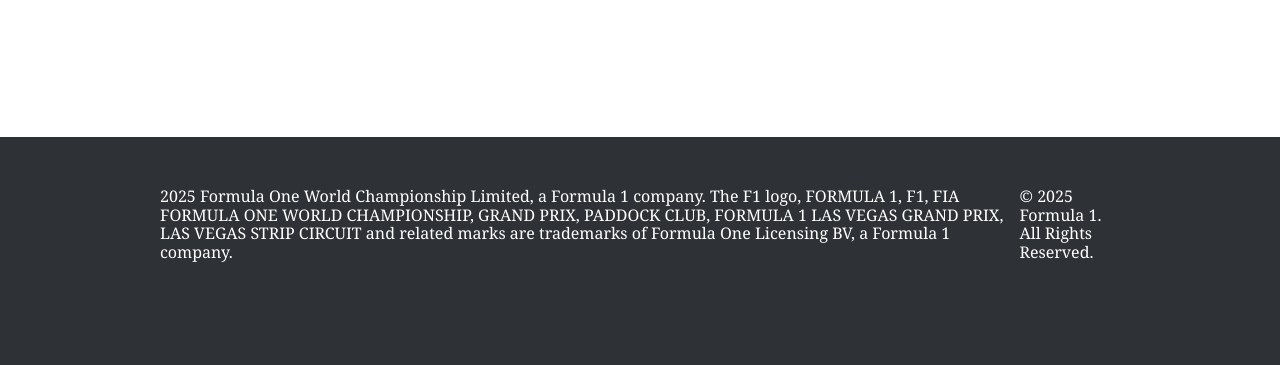
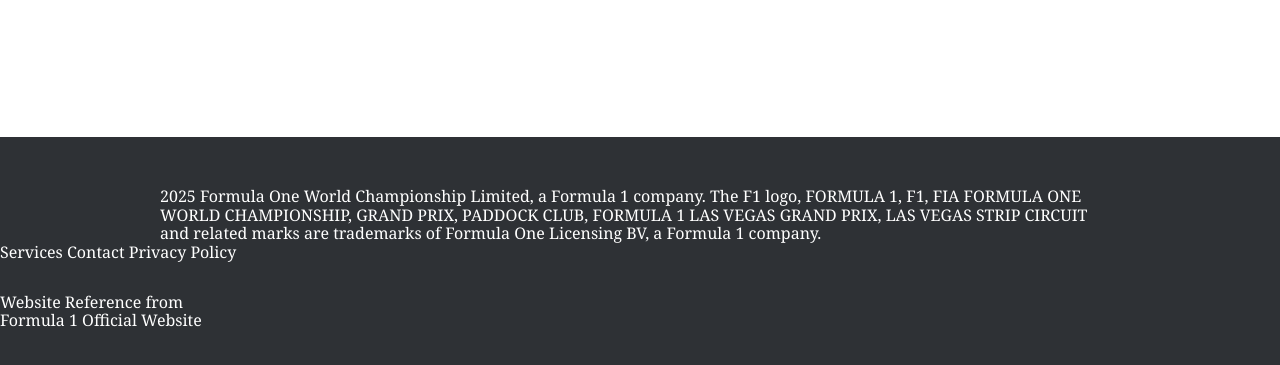
Before and after one commit to linakimi/class-project-2, a plain HTML site: page index.html in a window 1280 px wide. Shown: the part 1422-1787 px from the top of the page. Drawn offline with Linux system fonts and the light colour scheme.

Commit message:
Added footer links and linked sources

```diff
--- a/index.html
+++ b/index.html
@@ -88,9 +88,14 @@
       <footer class="site-footer">
   <div class="footer-content">
     <p>2025 Formula One World Championship Limited, a Formula 1 company. The F1 logo, FORMULA 1, F1, FIA FORMULA ONE WORLD CHAMPIONSHIP, GRAND PRIX, PADDOCK CLUB, FORMULA 1 LAS VEGAS GRAND PRIX, LAS VEGAS STRIP CIRCUIT and related marks are trademarks of Formula One Licensing BV, a Formula 1 company.</p>
-    <p class="copyright">© 2025 Formula 1. All Rights Reserved.</p>
-    <ul class="footer-links">
-
+  </div>
+    <ul class="footer-links"></ul>
+      <a href="#services">Services</a>
+      <a href="#contact">Contact</a>
+      <a href="#privacy">Privacy Policy</a>
+  </div>
+    <p class="copyright">Website Reference from </p>
+    <a href="https://www.f1lasvegasgp.com/">Formula 1 Official Website</a>
   </div>
 </footer>
 </body>
```
